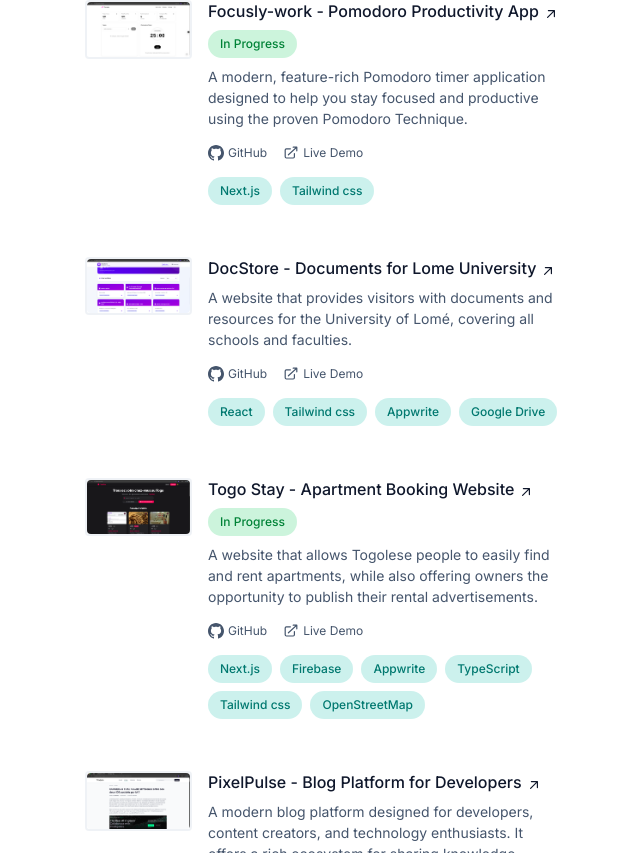
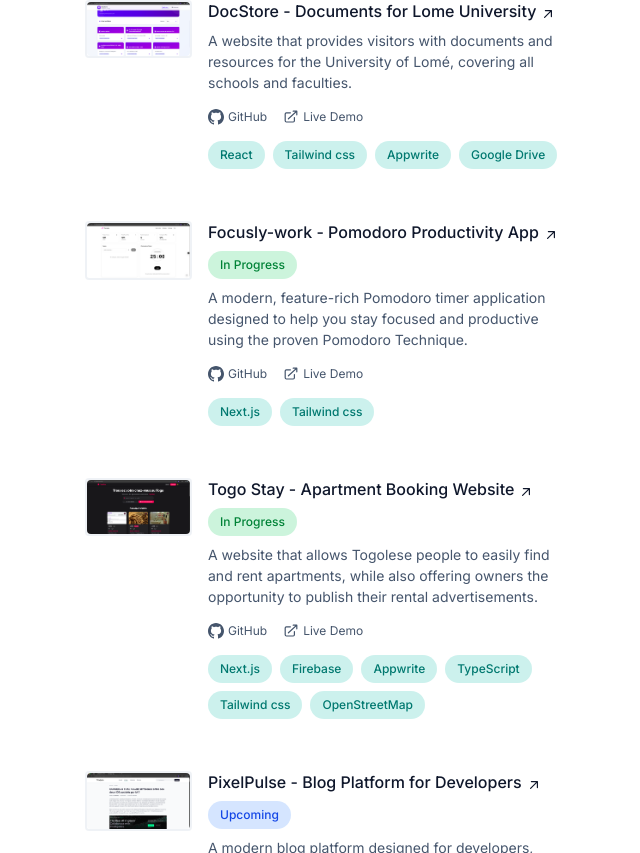
Before and after one commit to Rahim10020/freelance_portfolio, a Next.js app: page / in a window 1280 px wide. Shown: the part 2287-3140 px from the top of the page, without its empty margins (559-1199 px from the left). Built offline with nearby package versions, Linux system fonts and the light colour scheme; no server answers.

Commit message:
filtrage de l'affichage des projets

```diff
--- a/src/components/sections/Projects.tsx
+++ b/src/components/sections/Projects.tsx
@@ -8,7 +8,27 @@ import { useLanguage } from '@/contexts/LanguageContext';
 
 export default function Projects() {
     const { t } = useLanguage();
-    const displayedProjects = projects.slice(0, 5);
+
+    // Sort projects by status: completed first, then in-progress, then upcoming
+    const sortedProjects = [...projects].sort((a, b) => {
+        const getStatusPriority = (status?: string) => {
+            switch (status) {
+                case 'completed':
+                case undefined:
+                    return 0; // completed/no status first
+                case 'in-progress':
+                    return 1; // in-progress second
+                case 'upcoming':
+                    return 2; // upcoming last
+                default:
+                    return 0;
+            }
+        };
+
+        return getStatusPriority(a.status) - getStatusPriority(b.status);
+    });
+
+    const displayedProjects = sortedProjects.slice(0, 5);
 
     return (
         <section id="projects" className="mb-16 scroll-mt-16 md:mb-24 lg:mb-36 lg:scroll-mt-24">
--- a/src/lib/data.ts
+++ b/src/lib/data.ts
@@ -164,7 +164,7 @@ export const projects: Project[] = [
         image: '/images/projects/p5-detail.png',
         description: 'A modern blog platform designed for developers, content creators, and technology enthusiasts. It offers a rich ecosystem for sharing knowledge, technology insights, and interacting with a growing community.',
         technologies: ['Next.js', 'NextAuth.js', 'Tailwind css', 'PostgreSQL'],
-        status: 'completed',
+        status: 'upcoming',
         links: {
             github: 'https://github.com/Rahim10020/tech-pulse',
             live: 'https://pixelpulse-blog.vercel.app/',
```
